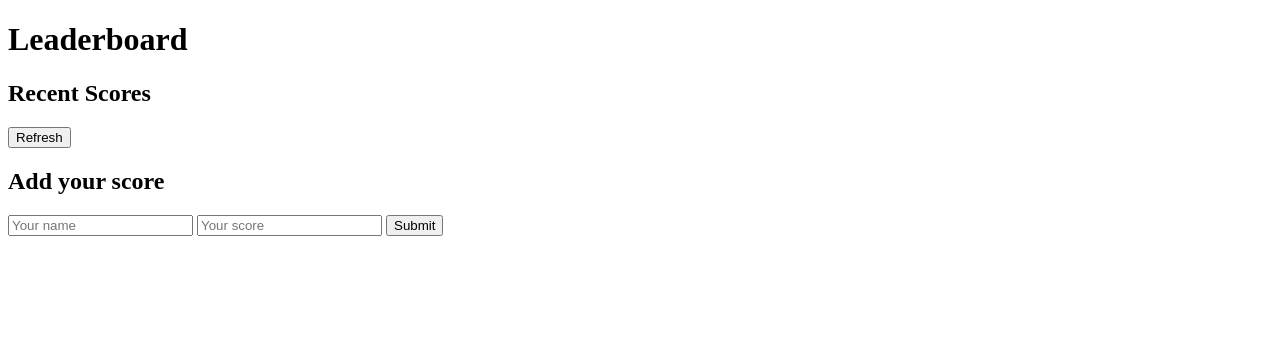
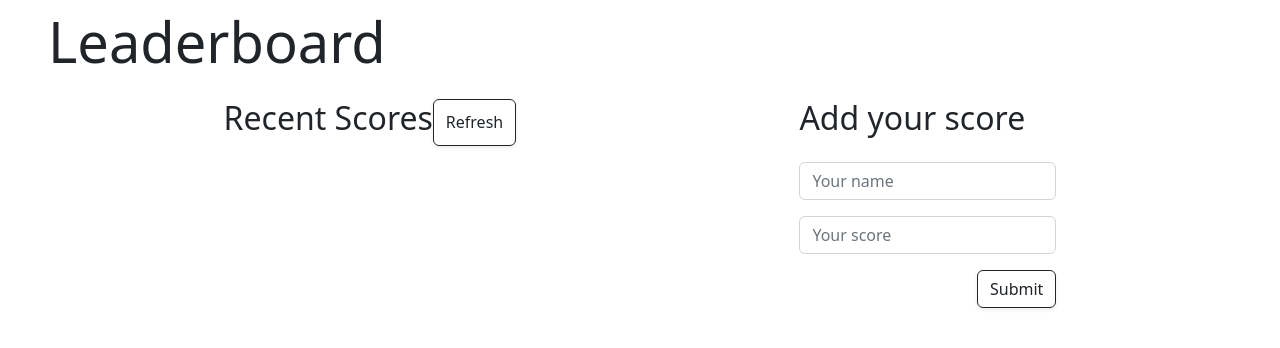
Before and after one commit to GoddessNgozi/Leaderboard, a website built with webpack: page src/index.html in a window 1280 px wide. Built offline with nearby package versions, Linux system fonts and the light colour scheme.

Commit message:
Add bootstrap styling

```diff
--- a/package.json
+++ b/package.json
@@ -20,6 +20,7 @@
   },
   "homepage": "https://github.com/GoddessNgozi/Leaderboard#readme",
   "devDependencies": {
+    "hint": "^7.1.3",
     "html-webpack-plugin": "^5.5.0",
     "webpack": "^5.74.0",
     "webpack-cli": "^4.10.0",
--- a/src/index.html
+++ b/src/index.html
@@ -5,25 +5,31 @@
     <meta http-equiv="X-UA-Compatible" content="IE=edge">
     <meta name="viewport" content="width=device-width, initial-scale=1.0">
     <title>Leaderboard</title>
+    <!-- CSS only -->
+<link href="https://cdn.jsdelivr.net/npm/bootstrap@5.2.2/dist/css/bootstrap.min.css" rel="stylesheet" integrity="sha384-Zenh87qX5JnK2Jl0vWa8Ck2rdkQ2Bzep5IDxbcnCeuOxjzrPF/et3URy9Bv1WTRi" crossorigin="anonymous">
 </head>
 <body>
     <header>
-        <h1>Leaderboard</h1>
+        <h1 class="display-4 mb-4 ms-5 mt-2">Leaderboard</h1>
     </header>
-    <main>
+    <main class="container d-flex justify-content-around">
         <div>
-            <div>
-                <h2>Recent Scores</h2>
-                <button id="refresh">Refresh</button>
+            <div class="d-flex justify-content-between mb-4">
+                <h2 class="mr-4">Recent Scores</h2>
+                <button class="btn btn-outline-dark shadow-sm" id="refresh">Refresh</button>
             </div>
-            <ul id="container"></ul>
+            <table class="table table-striped table-bordered">
+                <tbody id="board"></tbody>
+            </table>
         </div>
         <div>
-            <h2>Add your score</h2>
+            <h2 class="mb-4">Add your score</h2>
             <form class="form" action="">
-                <input id="name" type="text" placeholder="Your name">
-                <input id="score" type="text" placeholder="Your score">
-                <input type="submit" value="Submit">
+                <input class="form-control mb-3" id="name" type="text" placeholder="Your name">
+                <input class="form-control mb-3" id="score" type="text" placeholder="Your score">
+                <div class="d-flex justify-content-end">
+                    <input class="btn btn-outline-dark shadow-sm" type="submit" value="Submit">
+                </div>
             </form>
         </div>
     </main>
--- a/src/modules/getScores.js
+++ b/src/modules/getScores.js
@@ -2,11 +2,11 @@ const getScores = async () => {
     const response = await fetch('https://us-central1-js-capstone-backend.cloudfunctions.net/api/games/24c0c3c116974ac49488d4eb0267bbc3/scores/');
     const data = await response.json();
     const { result } = data;
-    const container = document.getElementById('container');
-    container.innerHTML = '';
+    const board = document.getElementById('board');
+    board.innerHTML = '';
     result.forEach((item) => {
-        container.innerHTML += `
-        <li>${item.user}: ${item.score}</li>
+        board.innerHTML += `
+        <tr><td>${item.user}: ${item.score}</td></tr>
         `;
     })
 };
```
Also changed, not shown: dist/index.html, dist/main.js, 1 other file.
